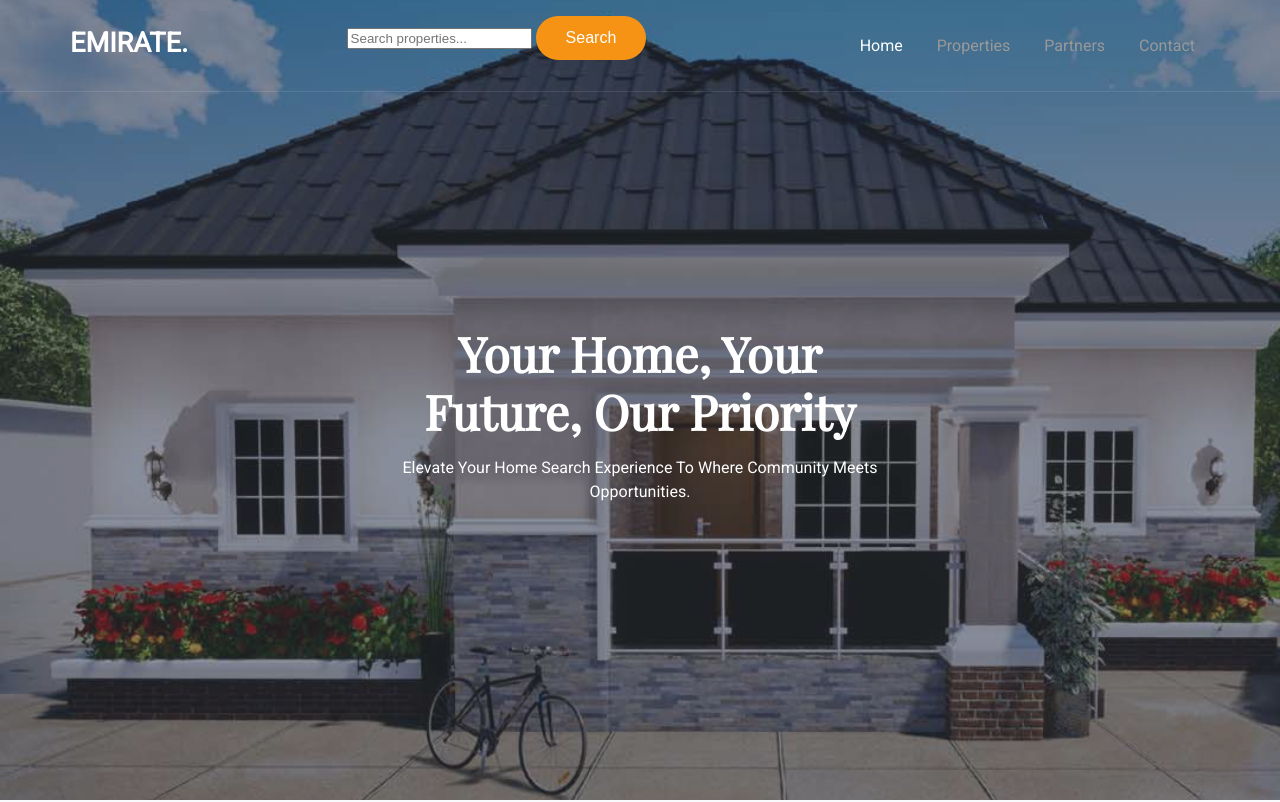
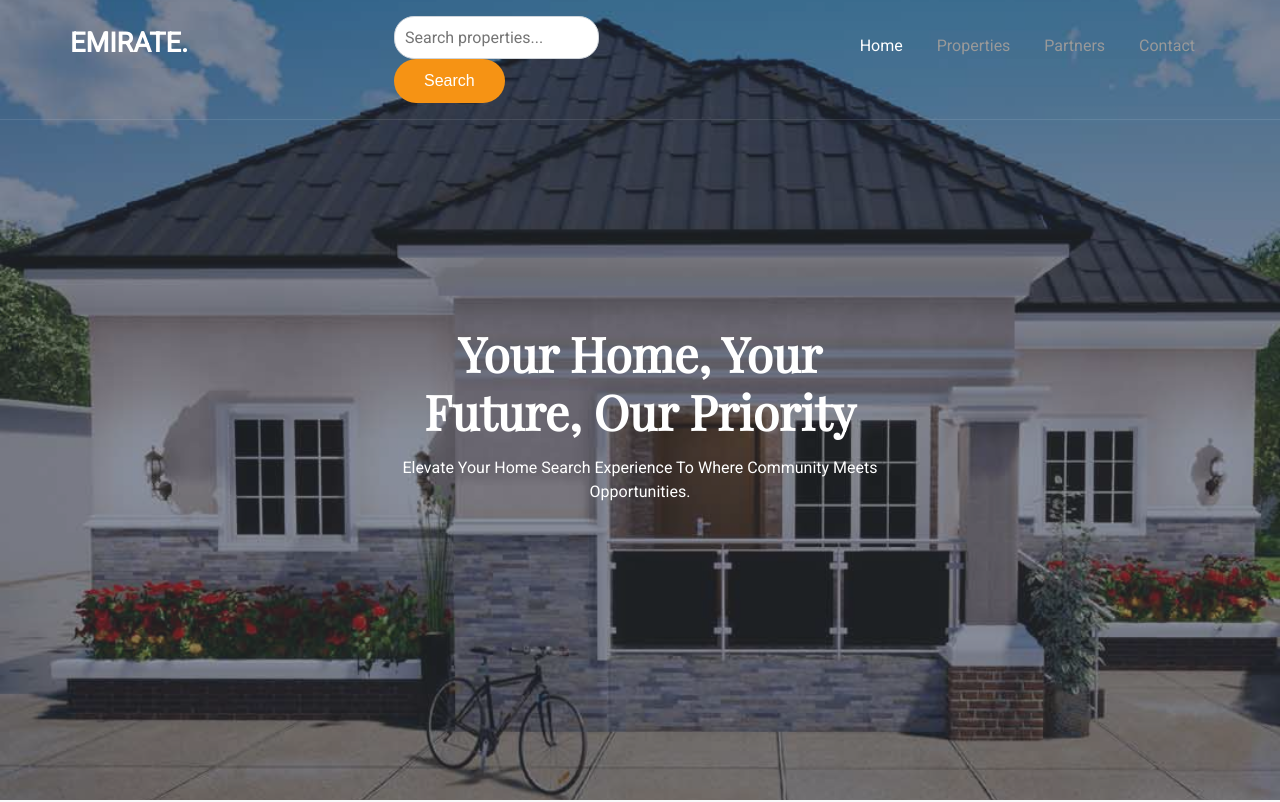
Before and after one commit to kolabdu/emirate, a plain HTML site: page index.html in a window 1280 px wide. Shown: the top 802 px of the page. Drawn offline with nearby package versions, Linux system fonts and the light colour scheme.

Commit message:
Update style.css

```diff
--- a/style.css
+++ b/style.css
@@ -2,7 +2,7 @@
 
 
 
- .contain text {display: block;
+ #searchInput {display: block;
     border-radius: 20px;
     padding: 10px;
     border: 1px solid #ced4da;
```
